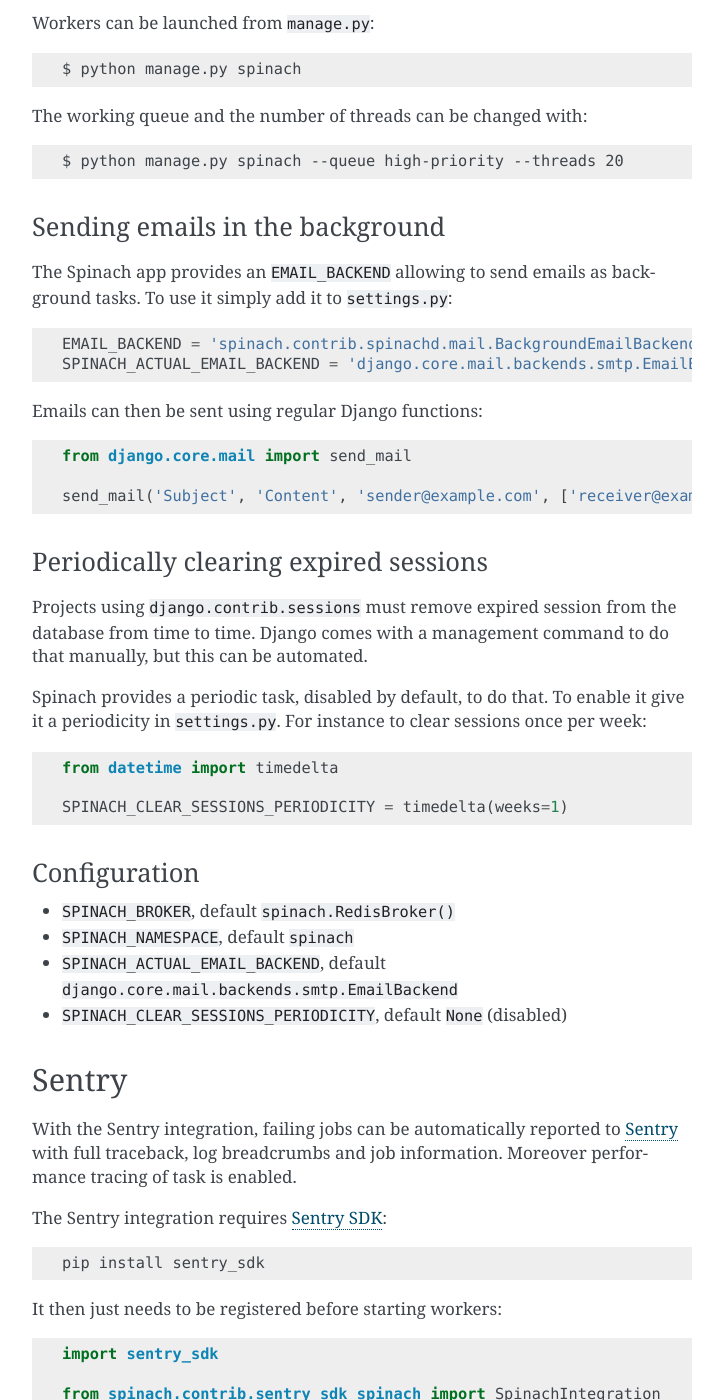
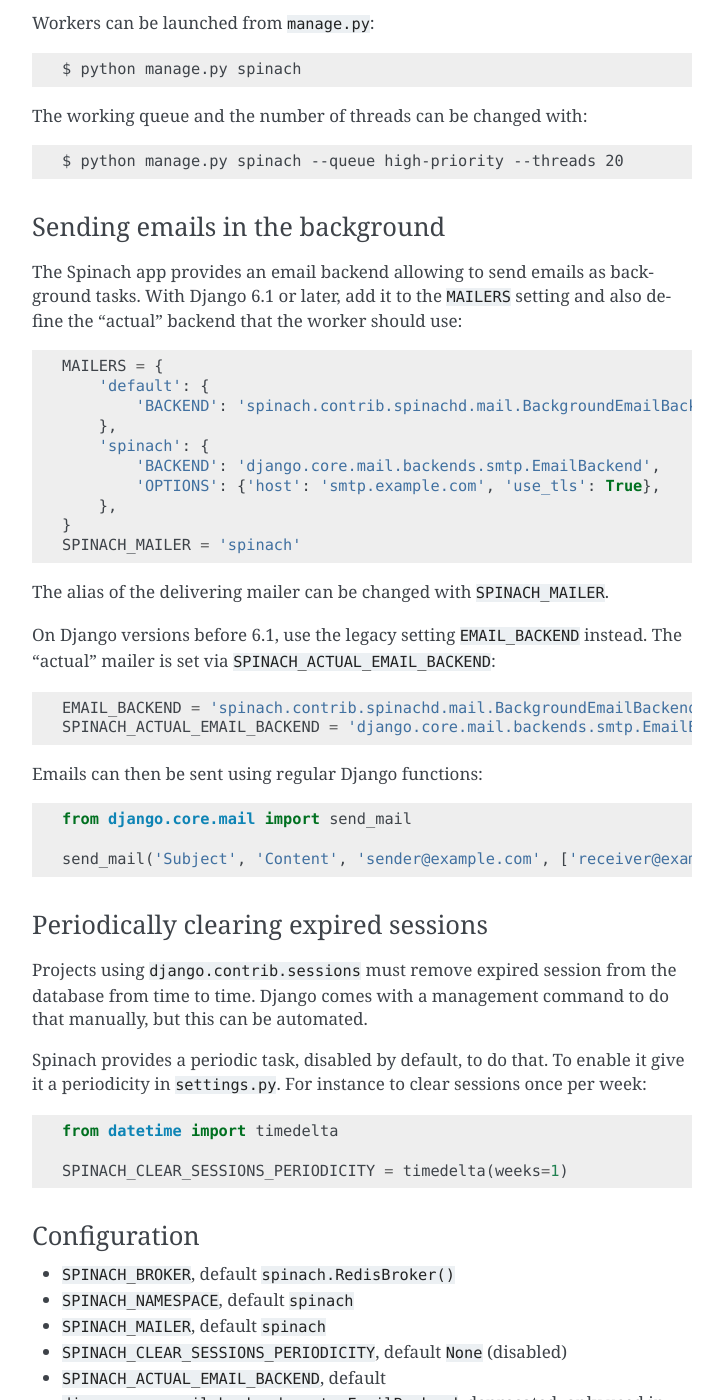
Before and after one commit to NicolasLM/spinach, a Sphinx documentation site: the page built from doc/user/integrations.rst, in a window 1280 px wide and 1400 px high, scrolled down 3408 px. Shown: the whole window, without its empty margins (388-1111 px from the left). Built offline with Sphinx 7.4.7, drawn with Linux system fonts in a browser that asks for light colours; pages that are not in the unit, such as notebooks, are missing from menus; the version number could not be read and is left out; some of the changed text lies outside the part shown.

```diff
--- a/doc/user/integrations.rst
+++ b/doc/user/integrations.rst
@@ -163,8 +163,25 @@
 Sending emails in the background
 ~~~~~~~~~~~~~~~~~~~~~~~~~~~~~~~~
 
-The Spinach app provides an ``EMAIL_BACKEND`` allowing to send emails as background tasks. To use
-it simply add it to ``settings.py``::
+The Spinach app provides an email backend allowing to send emails as background tasks. With
+Django 6.1 or later, add it to the ``MAILERS`` setting and also define the "actual" backend
+that the worker should use::
+
+    MAILERS = {
+        'default': {
+            'BACKEND': 'spinach.contrib.spinachd.mail.BackgroundEmailBackend',
+        },
+        'spinach': {
+            'BACKEND': 'django.core.mail.backends.smtp.EmailBackend',
+            'OPTIONS': {'host': 'smtp.example.com', 'use_tls': True},
+        },
+    }
+    SPINACH_MAILER = 'spinach'
+
+The alias of the delivering mailer can be changed with ``SPINACH_MAILER``.
+
+On Django versions before 6.1, use the legacy setting ``EMAIL_BACKEND`` instead.
+The "actual" mailer is set via ``SPINACH_ACTUAL_EMAIL_BACKEND``::
 
     EMAIL_BACKEND = 'spinach.contrib.spinachd.mail.BackgroundEmailBackend'
     SPINACH_ACTUAL_EMAIL_BACKEND = 'django.core.mail.backends.smtp.EmailBackend'
@@ -193,9 +210,10 @@
 
 - ``SPINACH_BROKER``, default ``spinach.RedisBroker()``
 - ``SPINACH_NAMESPACE``, default ``spinach``
-- ``SPINACH_ACTUAL_EMAIL_BACKEND``, default
-  ``django.core.mail.backends.smtp.EmailBackend``
+- ``SPINACH_MAILER``, default ``spinach``
 - ``SPINACH_CLEAR_SESSIONS_PERIODICITY``, default ``None`` (disabled)
+- ``SPINACH_ACTUAL_EMAIL_BACKEND``, default ``django.core.mail.backends.smtp.EmailBackend``,
+  deprecated, only used in Django < 6.1
 
 Sentry
 ------
--- a/setup.py
+++ b/setup.py
@@ -34,12 +34,12 @@
         'Natural Language :: English',
         'Programming Language :: Python :: 3',
         'Programming Language :: Python :: 3 :: Only',
-        'Programming Language :: Python :: 3.8',
         'Programming Language :: Python :: 3.9',
         'Programming Language :: Python :: 3.10',
         'Programming Language :: Python :: 3.11',
         'Programming Language :: Python :: 3.12',
         'Programming Language :: Python :: 3.13',
+        'Programming Language :: Python :: 3.14',
     ],
     keywords='task queue jobs redis',
 
```
Also changed, not shown: 7 other files.
